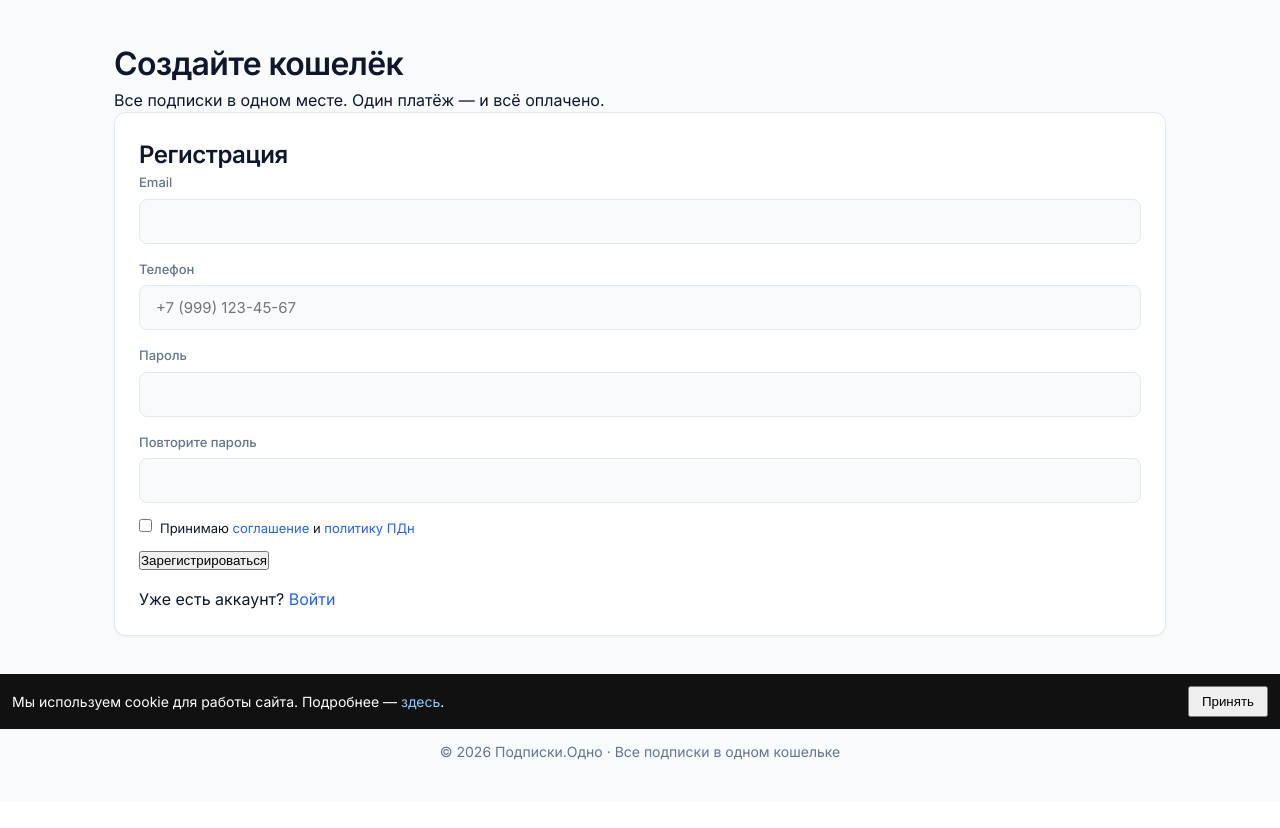
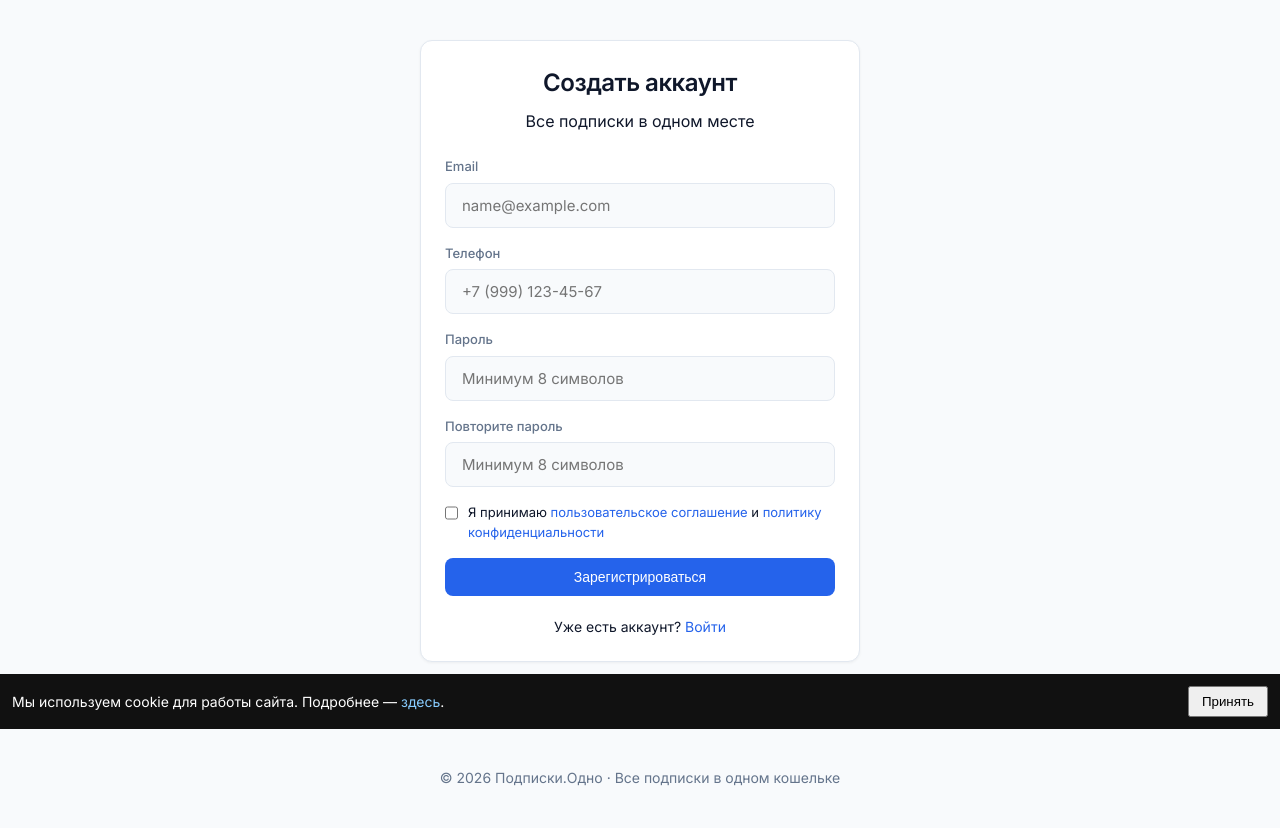
Before and after one commit to Bobalil/subscribesite2, a FastAPI app: page /auth/register in a window 1280 px wide. Shown: the part 71-899 px from the top of the page. Before the commit the page ends 831 px from the top, so only its background shows below. Run offline with FastAPI, Linux system fonts and the light colour scheme.

Commit message:
Update register.html

```diff
--- a/app/templates/auth/register.html
+++ b/app/templates/auth/register.html
@@ -1,44 +1,44 @@
 {% extends "base.html" %}
 {% block title %}Регистрация{% endblock %}
 {% block content %}
-<div class="auth-wrap">
-    <div class="auth-promo">
-        <h1>Создайте кошелёк</h1>
-        <p>Все подписки в одном месте. Один платёж — и всё оплачено.</p>
-    </div>
-    <div class="panel auth-card">
-        <h2 style="margin-top:0">Регистрация</h2>
+<div class="auth-wrap" style="display: flex; justify-content: center; align-items: center; min-height: 60vh;">
+    <div class="panel" style="max-width: 440px; width: 100%;">
+        <div style="text-align: center; margin-bottom: 24px;">
+            <h2 style="margin-bottom: 8px;">Создать аккаунт</h2>
+            <p class="muted small">Все подписки в одном месте</p>
+        </div>
 
         {% if error %}
-        <div class="alert error" style="color: #b42318; background: #fdecea; padding: 10px; border-radius: 8px; margin-bottom: 16px;">
-            {{ error }}
-        </div>
+        <div class="alert error">{{ error }}</div>
         {% endif %}
 
-        <form method="post" action="/auth/register-form" class="stack">
+        <form method="post" action="/auth/register-form">
             <div class="field">
                 <label>Email</label>
-                <input name="email" type="email" required>
+                <input name="email" type="email" required placeholder="name@example.com">
             </div>
             <div class="field">
                 <label>Телефон</label>
-                <input name="phone" type="tel" required placeholder="+7 (999) 123-45-67">
+                <!-- data-phone-mask включает маску -->
+                <input name="phone" type="tel" required placeholder="+7 (999) 123-45-67" data-phone-mask>
             </div>
             <div class="field">
                 <label>Пароль</label>
-                <input name="password" type="password" required minlength="8">
+                <input name="password" type="password" required minlength="8" placeholder="Минимум 8 символов">
             </div>
             <div class="field">
                 <label>Повторите пароль</label>
-                <input name="password_confirm" type="password" required minlength="8">
+                <input name="password_confirm" type="password" required minlength="8" placeholder="Минимум 8 символов">
             </div>
-            <label style="display:flex;gap:8px;align-items:flex-start;font-size:13px;margin-top:8px">
-                <input type="checkbox" name="accept_terms" value="1" required style="width:auto">
-                <span>Принимаю <a href="/legal/terms" target="_blank">соглашение</a> и <a href="/legal/privacy" target="_blank">политику ПДн</a></span>
+            <label style="display: flex; gap: 10px; align-items: flex-start; font-size: 13px; margin: 16px 0; cursor: pointer;">
+                <input type="checkbox" name="accept_terms" value="1" required style="width: 16px; height: 16px; margin-top: 2px;">
+                <span>Я принимаю <a href="/legal/terms" target="_blank">пользовательское соглашение</a> и <a href="/legal/privacy" target="_blank">политику конфиденциальности</a></span>
             </label>
-            <button type="submit" class="block" style="margin-top:12px">Зарегистрироваться</button>
+            <button type="submit" class="btn block">Зарегистрироваться</button>
         </form>
-        <p class="center small muted" style="margin-top:16px">Уже есть аккаунт? <a href="/auth/login">Войти</a></p>
+        <p style="text-align: center; margin-top: 20px; font-size: 14px;" class="muted">
+            Уже есть аккаунт? <a href="/auth/login">Войти</a>
+        </p>
     </div>
 </div>
 {% endblock %}
```
